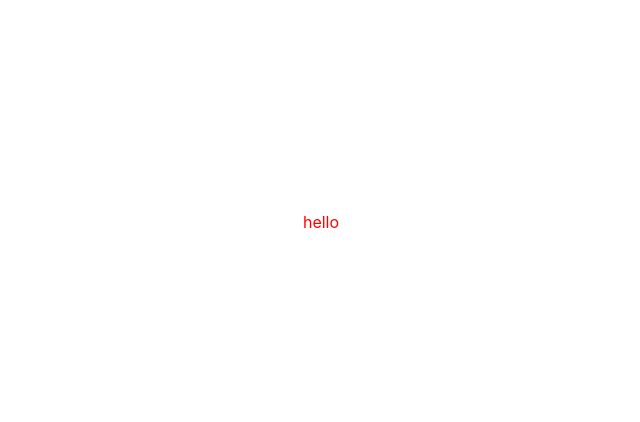
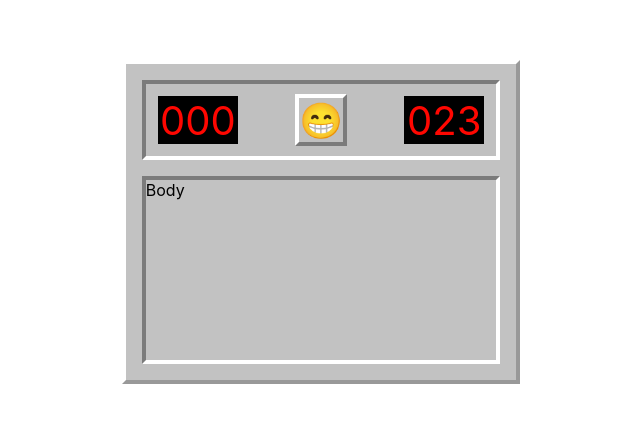
Before and after one commit to Moon-Sangho/react-ts-minesweeper, a React (Create React App) app: page / in a window 1280 px wide. Shown: the part 178-600 px from the top of the page, without its empty margins (319-959 px from the left). Built offline with nearby package versions, Linux system fonts and the light colour scheme.

Commit message:
feat: Header 마크업 완료

```diff
--- a/src/components/App.scss
+++ b/src/components/App.scss
@@ -1,3 +1,53 @@
 .App {
-  color: red;
+  background: #c2c2c2;
+  padding: 16px;
+  border-width: 4px;
+  border-style: solid;
+  border-right-color: #999;
+  border-bottom-color: #999;
+  border-left-color: white;
+  border-top-color: white;
 }
+
+.Header {
+  display: flex;
+  justify-content: space-between;
+  align-items: center;
+  background: #c0c0c0;
+  padding: 10px 12px;
+  border-width: 4px;
+  border-style: solid;
+  border-right-color: white;
+  border-bottom-color: white;
+  border-left-color: #7b7b7b;
+  border-top-color: #7b7b7b;
+}
+
+.Body {
+  display: grid;
+  grid-template-rows: repeat(9, 1fr);
+  grid-template-columns: repeat(9, 1fr);
+  margin-top: 16px;
+  border-width: 4px;
+  border-style: solid;
+  border-right-color: white;
+  border-bottom-color: white;
+  border-left-color: #7b7b7b;
+  border-top-color: #7b7b7b;
+}
+
+.Face {
+  display: flex;
+  justify-content: center;
+  align-items: center;
+  width: 52px;
+  height: 52px;
+  font-size: 35px;
+  border-width: 4px;
+  border-style: solid;
+  border-right-color: #7b7b7b;
+  border-bottom-color: #7b7b7b;
+  border-left-color: white;
+  border-top-color: white;
+  cursor: pointer;
+}
--- a/src/components/App.tsx
+++ b/src/components/App.tsx
@@ -1,7 +1,21 @@
 import 'components/App.scss';
+import NumberDisplay from './NumberDisplay';
 
 const App = () => {
-  return <div className="App">hello</div>;
+  return (
+    <div className="App">
+      <div className="Header">
+        <NumberDisplay value={0} />
+        <div className="Face">
+          <span role="img" aria-label="face">
+            😁
+          </span>
+        </div>
+        <NumberDisplay value={23} />
+      </div>
+      <div className="Body">Body</div>
+    </div>
+  );
 };
 
 export default App;
--- /dev/null
+++ b/src/components/NumberDisplay/index.scss
@@ -0,0 +1,8 @@
+.NumberDisplay {
+  width: 80px;
+  height: 48px;
+  color: #ff0701;
+  background: black;
+  text-align: center;
+  font-size: 40px;
+}
--- /dev/null
+++ b/src/components/NumberDisplay/index.tsx
@@ -0,0 +1,13 @@
+import 'components/NumberDisplay/index.scss';
+
+interface NumberDisplayProps {
+  value: number;
+}
+
+const NumberDisplay = ({ value }: NumberDisplayProps) => {
+  return (
+    <div className="NumberDisplay">{value.toString().padStart(3, '0')}</div>
+  );
+};
+
+export default NumberDisplay;
```
